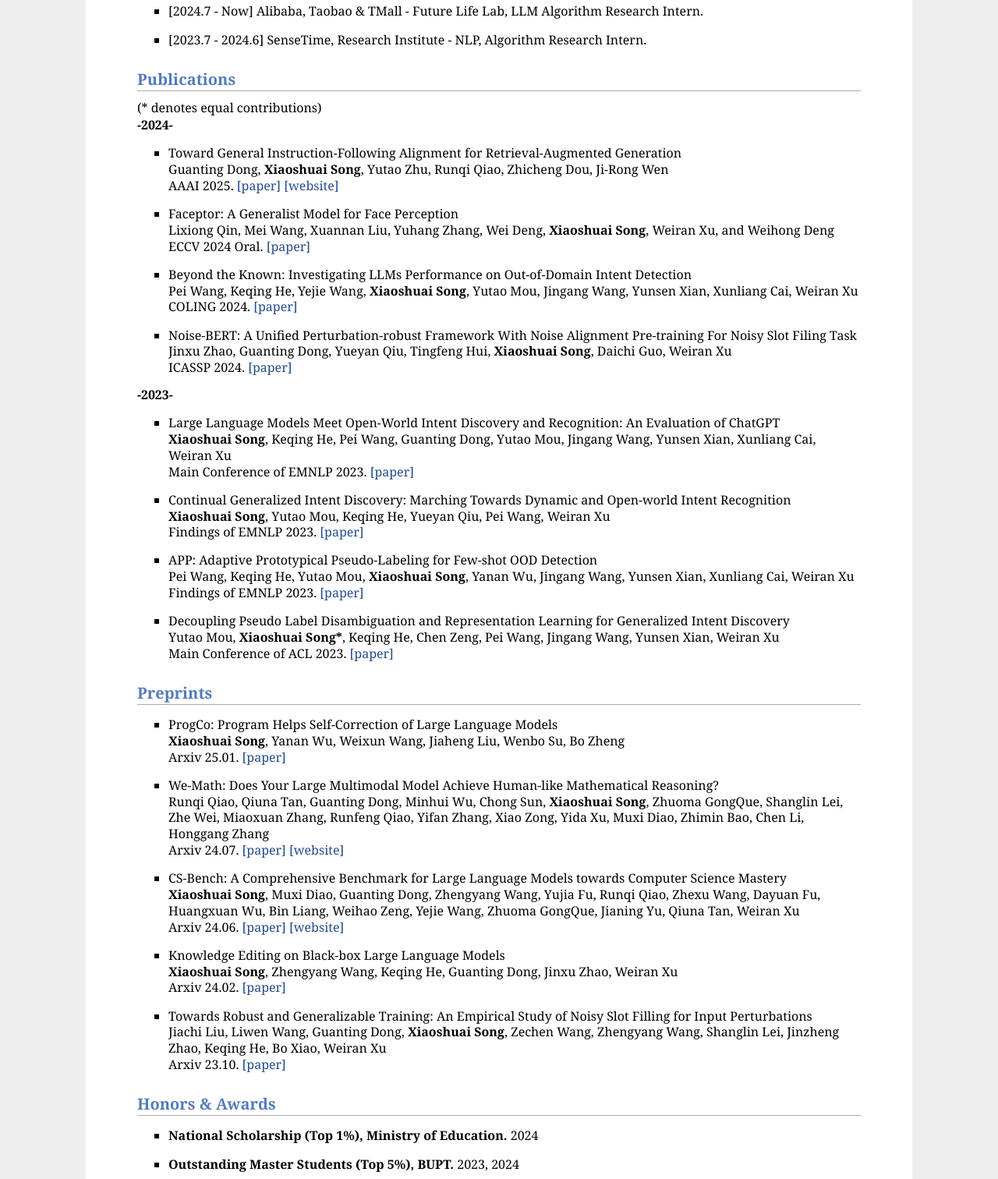
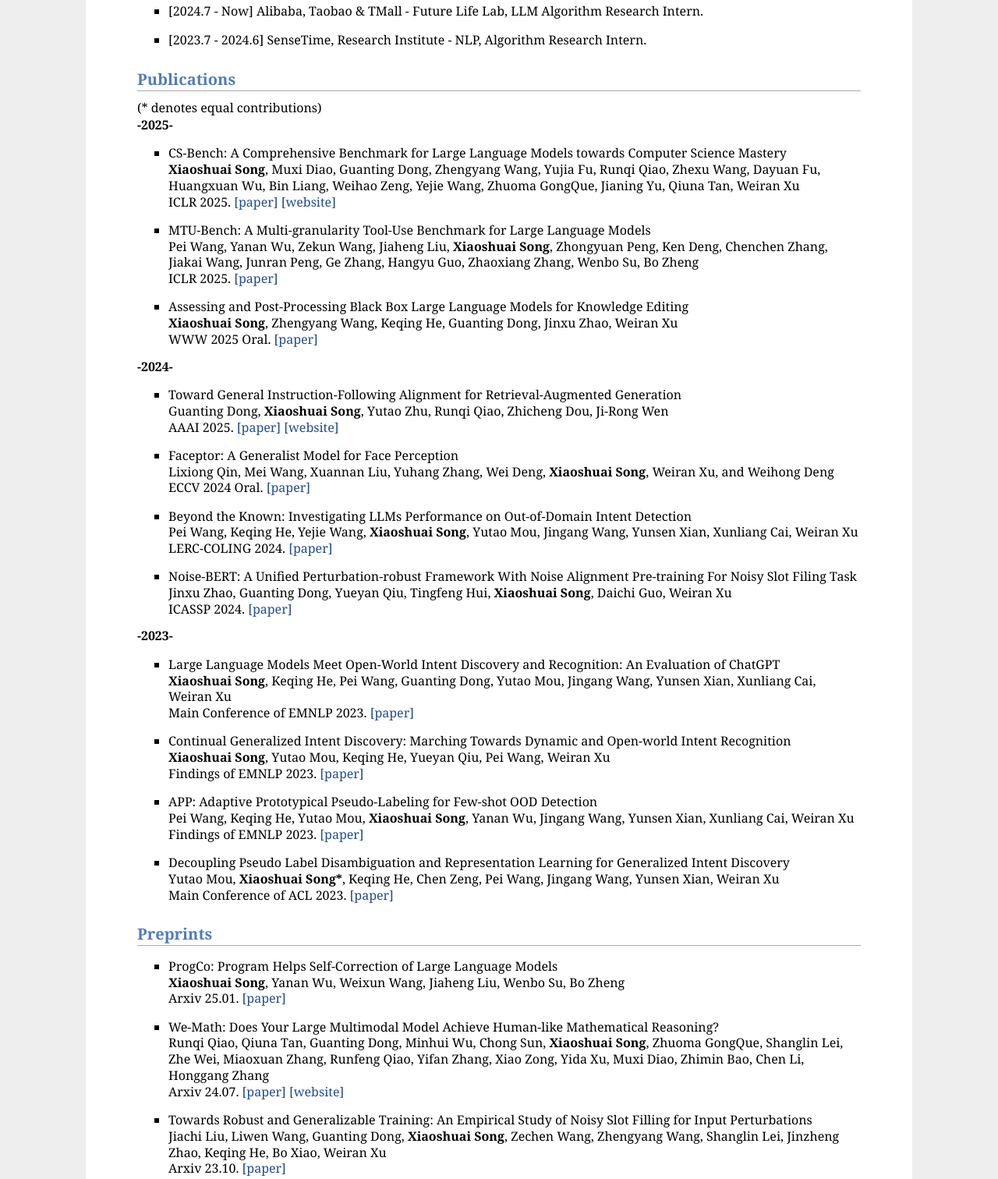
Before and after one commit to songxiaoshuai/songxiaoshuai.github.io, a plain HTML site: page index.html in a window 1280 px wide. Shown: the part 859-2371 px from the top of the page at 78% size. Drawn offline with Linux system fonts and the light colour scheme.

Commit message:
Update index.html

```diff
--- a/index.html
+++ b/index.html
@@ -61,6 +61,30 @@
 
 (* denotes equal contributions)<br>
 
+<strong>-2025-</strong>
+
+<ul><li><p>CS-Bench: A Comprehensive Benchmark for Large Language Models towards Computer Science Mastery<br />
+    <strong>Xiaoshuai Song</strong>, Muxi Diao, Guanting Dong, Zhengyang Wang, Yujia Fu, Runqi Qiao, Zhexu Wang, Dayuan Fu, Huangxuan Wu, Bin Liang, Weihao Zeng, Yejie Wang, Zhuoma GongQue, Jianing Yu, Qiuna Tan, Weiran Xu<br />
+    ICLR 2025.
+    <a href='https://arxiv.org/pdf/2406.08587.pdf'>[paper]</a>
+	<a href='https://csbench.github.io/'>[website]</a>
+</li>
+</ul>
+
+<ul><li><p>MTU-Bench: A Multi-granularity Tool-Use Benchmark for Large Language Models<br />
+    Pei Wang, Yanan Wu, Zekun Wang, Jiaheng Liu, <strong>Xiaoshuai Song</strong>, Zhongyuan Peng, Ken Deng, Chenchen Zhang, Jiakai Wang, Junran Peng, Ge Zhang, Hangyu Guo, Zhaoxiang Zhang, Wenbo Su, Bo Zheng<br />
+    ICLR 2025.
+    <a href='https://arxiv.org/pdf/2410.11710.pdf'>[paper]</a>
+</li>
+</ul>
+
+<ul><li><p>Assessing and Post-Processing Black Box Large Language Models for Knowledge Editing<br />
+    <strong>Xiaoshuai Song</strong>, Zhengyang Wang, Keqing He, Guanting Dong, Jinxu Zhao, Weiran Xu<br />
+    WWW 2025 Oral.
+    <a href='https://arxiv.org/pdf/2402.08631.pdf'>[paper]</a>
+</li>
+</ul>
+
 <strong>-2024-</strong>
 
 <ul><li><p>Toward General Instruction-Following Alignment for Retrieval-Augmented Generation<br />
@@ -80,7 +104,7 @@
 
 <ul><li><p>Beyond the Known: Investigating LLMs Performance on Out-of-Domain Intent Detection<br />
 Pei Wang, Keqing He, Yejie Wang, <strong>Xiaoshuai Song</strong>, Yutao Mou, Jingang Wang, Yunsen Xian, Xunliang Cai, Weiran Xu<br />
-COLING 2024.
+LERC-COLING 2024.
 <a href='https://arxiv.org/pdf/2402.17256.pdf'>[paper]</a>
 </li>
 </ul>
@@ -142,22 +166,6 @@
 </li>
 </ul>
 
-<ul><li><p>CS-Bench: A Comprehensive Benchmark for Large Language Models towards Computer Science Mastery<br />
-    <strong>Xiaoshuai Song</strong>, Muxi Diao, Guanting Dong, Zhengyang Wang, Yujia Fu, Runqi Qiao, Zhexu Wang, Dayuan Fu, Huangxuan Wu, Bin Liang, Weihao Zeng, Yejie Wang, Zhuoma GongQue, Jianing Yu, Qiuna Tan, Weiran Xu<br />
-    Arxiv 24.06.
-    <a href='https://arxiv.org/pdf/2406.08587.pdf'>[paper]</a>
-	<a href='https://csbench.github.io/'>[website]</a>
-</li>
-</ul>
-
-
-<ul><li><p>Knowledge Editing on Black-box Large Language Models<br />
-    <strong>Xiaoshuai Song</strong>, Zhengyang Wang, Keqing He, Guanting Dong, Jinxu Zhao, Weiran Xu<br />
-    Arxiv 24.02.
-    <a href='https://arxiv.org/pdf/2402.08631.pdf'>[paper]</a>
-</li>
-</ul>
-
 <ul><li><p>Towards Robust and Generalizable Training: An Empirical Study of Noisy Slot Filling for Input Perturbations<br />
     Jiachi Liu, Liwen Wang, Guanting Dong, <strong>Xiaoshuai Song</strong>, Zechen Wang, Zhengyang Wang, Shanglin Lei, Jinzheng Zhao, Keqing He, Bo Xiao, Weiran Xu<br />
     Arxiv 23.10.
@@ -189,20 +197,10 @@
 </ul>
 
 
-<h2>Services</h2>
-<strong>Reviewer for</strong>:
-<ul>
-
-    <li>
-        <strong>ACL ARR</strong>
-    </li>
-</ul>
-
-
 <div id="footer">
 	<div id="footer-text"></div>
 </div>
-&copy 2024 Xiaoshuai Song
+&copy 2025 Xiaoshuai Song
 
 </body>
 
```
